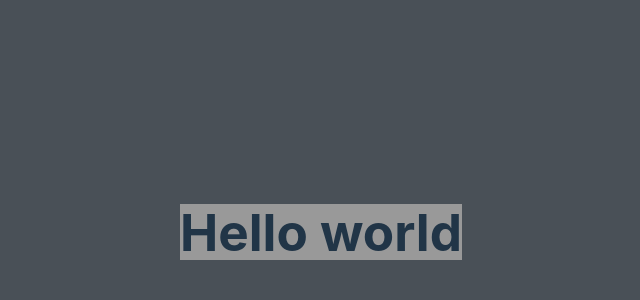
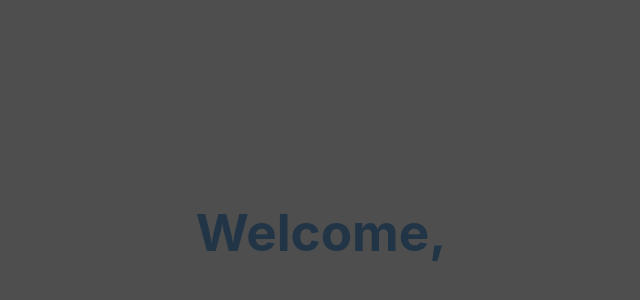
Before and after one commit to Lee-jr-81/image-app, a React (Vite) app: page / in a window 1280 px wide. Shown: the part 168-468 px from the top of the page, without its empty margins (319-959 px from the left). Built offline with nearby package versions, Linux system fonts and the light colour scheme.

Commit message:
Started work on the hero section and started to add some styling to the css file.

```diff
--- a/src/App.css
+++ b/src/App.css
@@ -41,12 +41,4 @@
   color: #888;
 }
 
-.main_contain {
-  background-color: #999;
-}
-
-.background {
-  background-color: #343a40;
-}
-
 /* INITIAL ADDITIONS */
--- a/src/App.jsx
+++ b/src/App.jsx
@@ -6,7 +6,9 @@ import "./App.css";
 function App() {
   return (
     <main className="background">
-      <h1 className="main_contain">Hello world</h1>
+      <section>
+        <h1 className="main_title">Welcome, </h1>
+      </section>
     </main>
   );
 }
--- a/src/index.css
+++ b/src/index.css
@@ -4,8 +4,14 @@
   font-weight: 400;
 
   color-scheme: light dark;
-  color: rgba(255, 255, 255, 0.87);
-  background-color: #242424;
+
+  --neutral-light: #dfdfdf;
+  --neutral-medium: #a2a2a2;
+  --neutral-dark: #4e4e4e;
+
+  --accent-light-yel: #ffc000;
+  --accent-dark-yel: #dfa700;
+  --accent-orange: #ff8200;
 
   font-synthesis: none;
   text-rendering: optimizeLegibility;
@@ -29,7 +35,7 @@ body {
   place-items: center;
   min-width: 320px;
   min-height: 100vh;
-  background-color: #495057;
+  background-color: var(--neutral-dark);
 }
 
 h1 {
```
